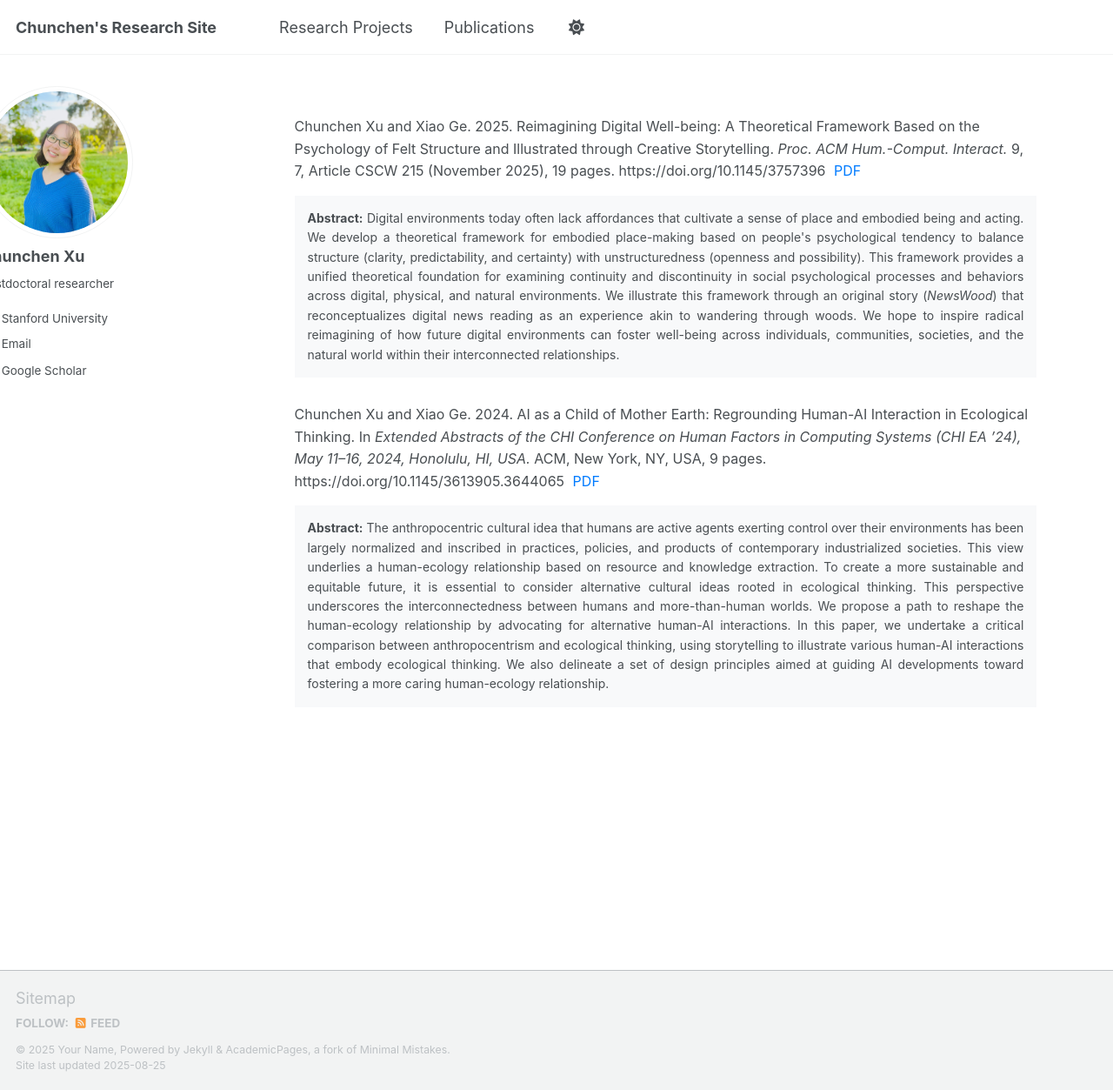
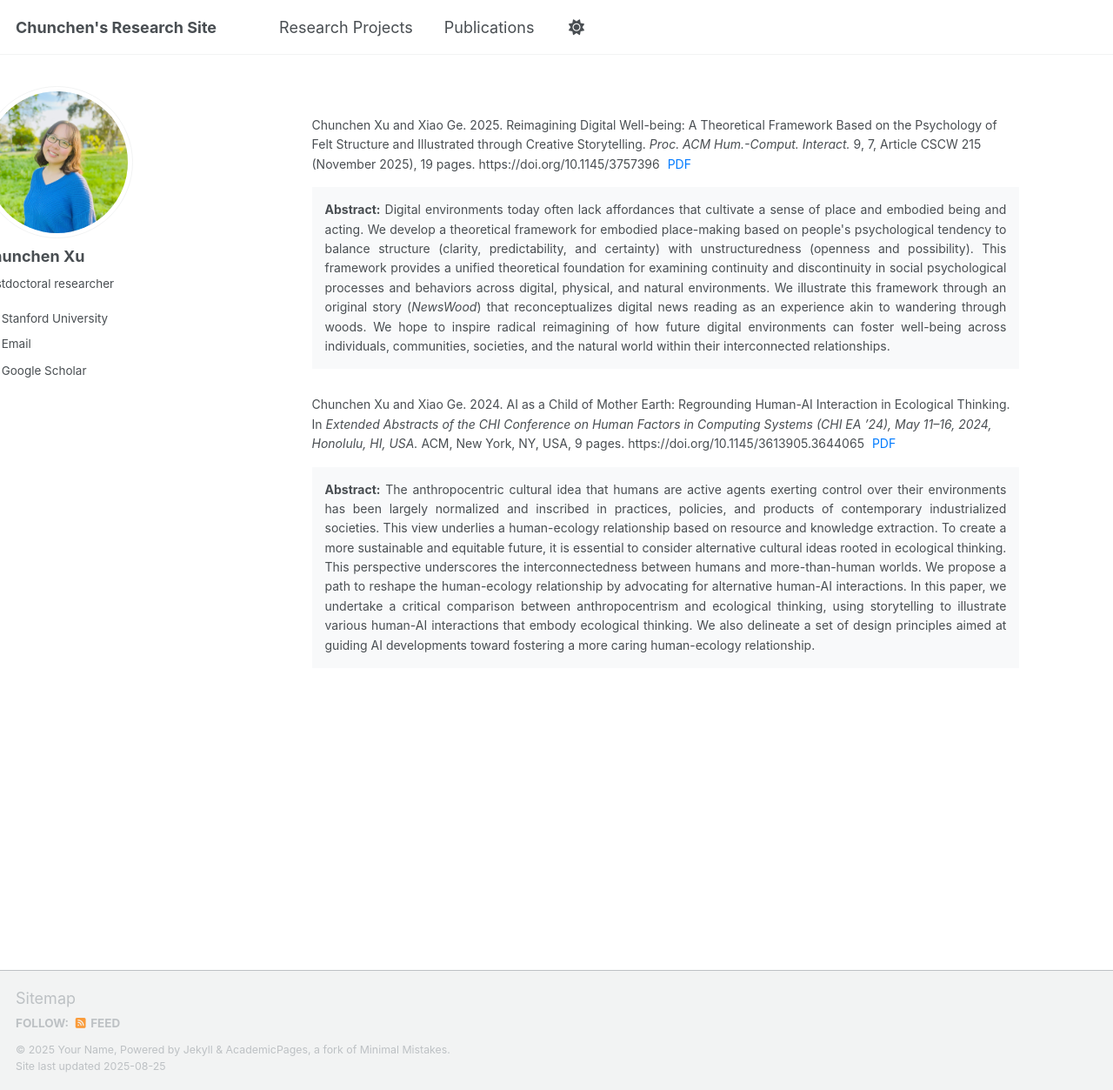
Before and after one commit to chunchenxu/chunchenxu.github.io, a Jekyll site: the page built from _pages/publications.html, in a window 1280 px wide and 1253 px high. Shown: the whole window at 87% size. Built offline with Jekyll 4.4.1, drawn with Linux system fonts in a browser that asks for light colours; some web fonts are replaced; a script that is not in the unit is left out.

Commit message:
Update publications.html

```diff
--- a/_pages/publications.html
+++ b/_pages/publications.html
@@ -32,9 +32,9 @@ author_profile: true
 
 <style>
 .publications-container {
-    max-width: 1600px;
+    max-width: 2000px;
     margin: 0 auto;
-    padding: 20px;
+    padding: 20px 40px;
     width: 90%; /* Use 90% of available width */
     font-family: -apple-system, BlinkMacSystemFont, "Segoe UI", Roboto, sans-serif;
     line-height: 1.6;
@@ -45,7 +45,7 @@ author_profile: true
 }
 
 .citation {
-    font-size: 16px;
+    font-size: 14px;
     margin-bottom: 15px;
 }
 
```
